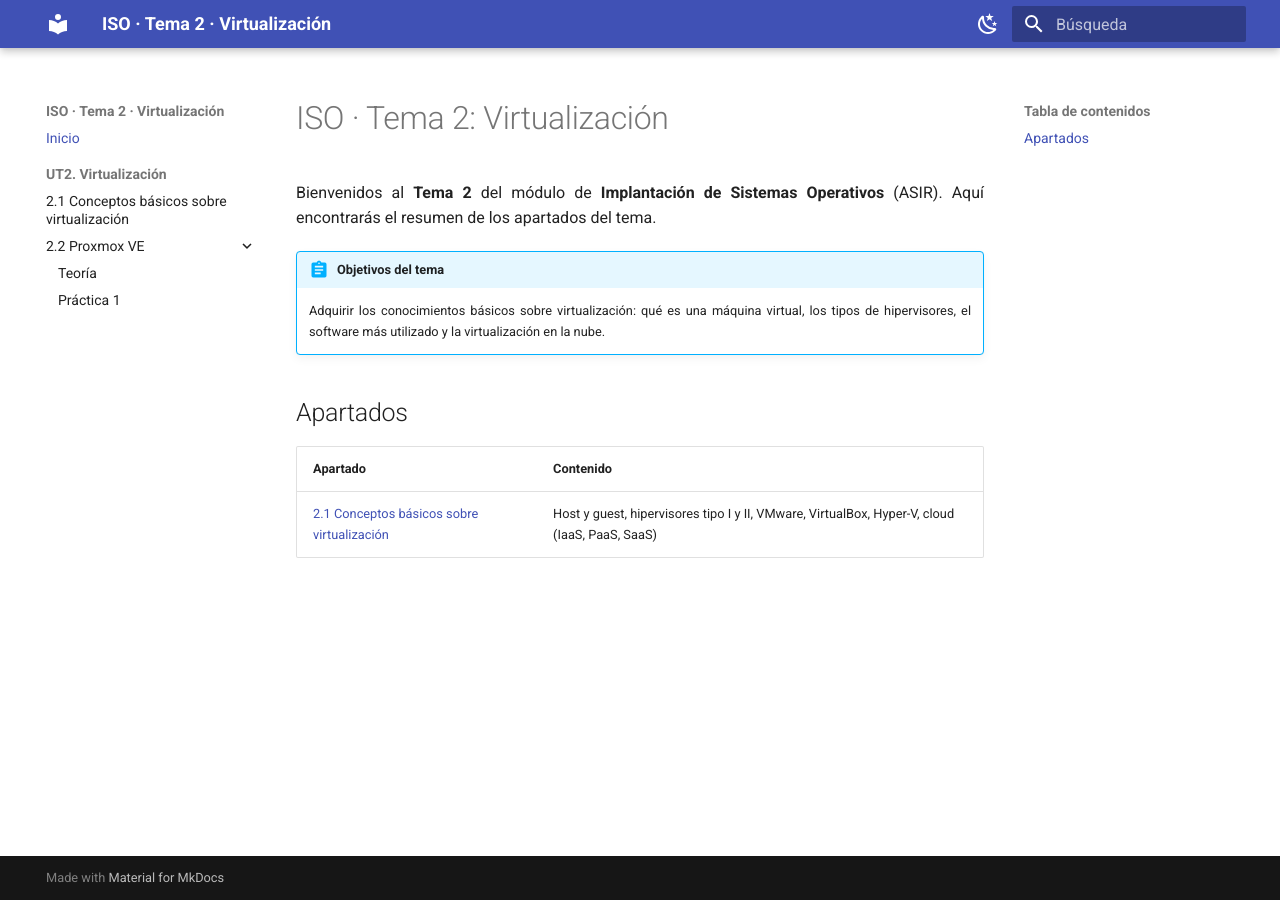
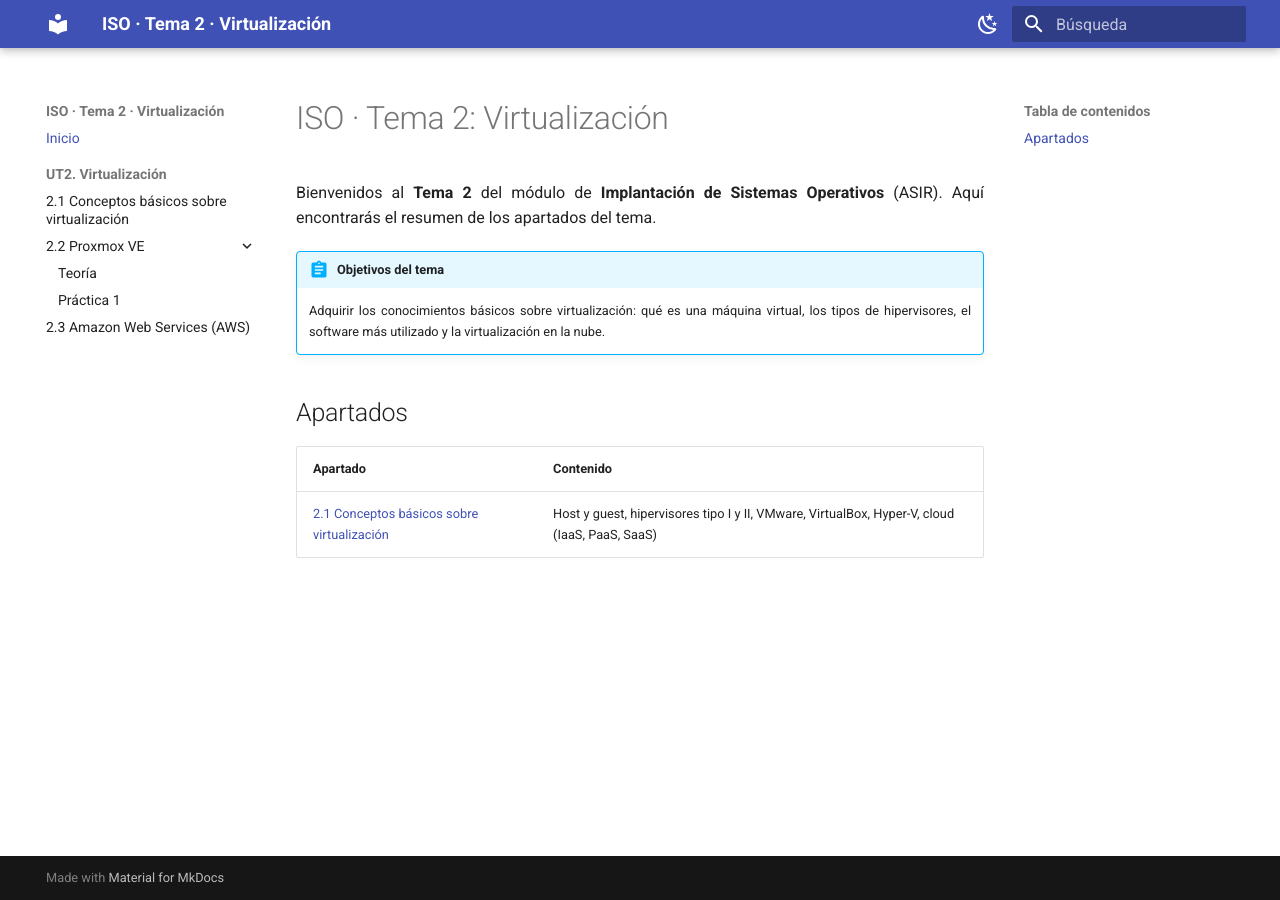
Before and after one commit to maysorribes/iso-tema2, an MkDocs documentation site: the page built from docs/index.md, in a window 1280 px wide. Built offline with MkDocs 1.6.1 and Material for MkDocs 9.7.7, drawn with Linux system fonts in a browser that asks for light colours; some of the changed lines change nothing that is shown.

Commit message:
visualizar punto 2.3

```diff
--- a/mkdocs.yml
+++ b/mkdocs.yml
@@ -30,10 +30,6 @@ markdown_extensions:
   - toc:
       permalink: true
 
-# Páginas preparadas pero NO publicadas todavía
-exclude_docs: |
-  iso-ut2.3-aws.md
-
 nav:
   - Inicio: index.md
   - UT2. Virtualización:
@@ -41,8 +37,7 @@ nav:
       - "2.2 Proxmox VE":
           - "Teoría": iso-ut2.2-proxmox.md
           - "Práctica 1": iso-ut2-practica1-proxmox.md
-      # Oculto de momento (quitar la # para publicarlo):
-      # - "2.3 Amazon Web Services (AWS)": iso-ut2.3-aws.md
+      - "2.3 Amazon Web Services (AWS)": iso-ut2.3-aws.md
 
 extra_css:
   - assets/extra.css
```
